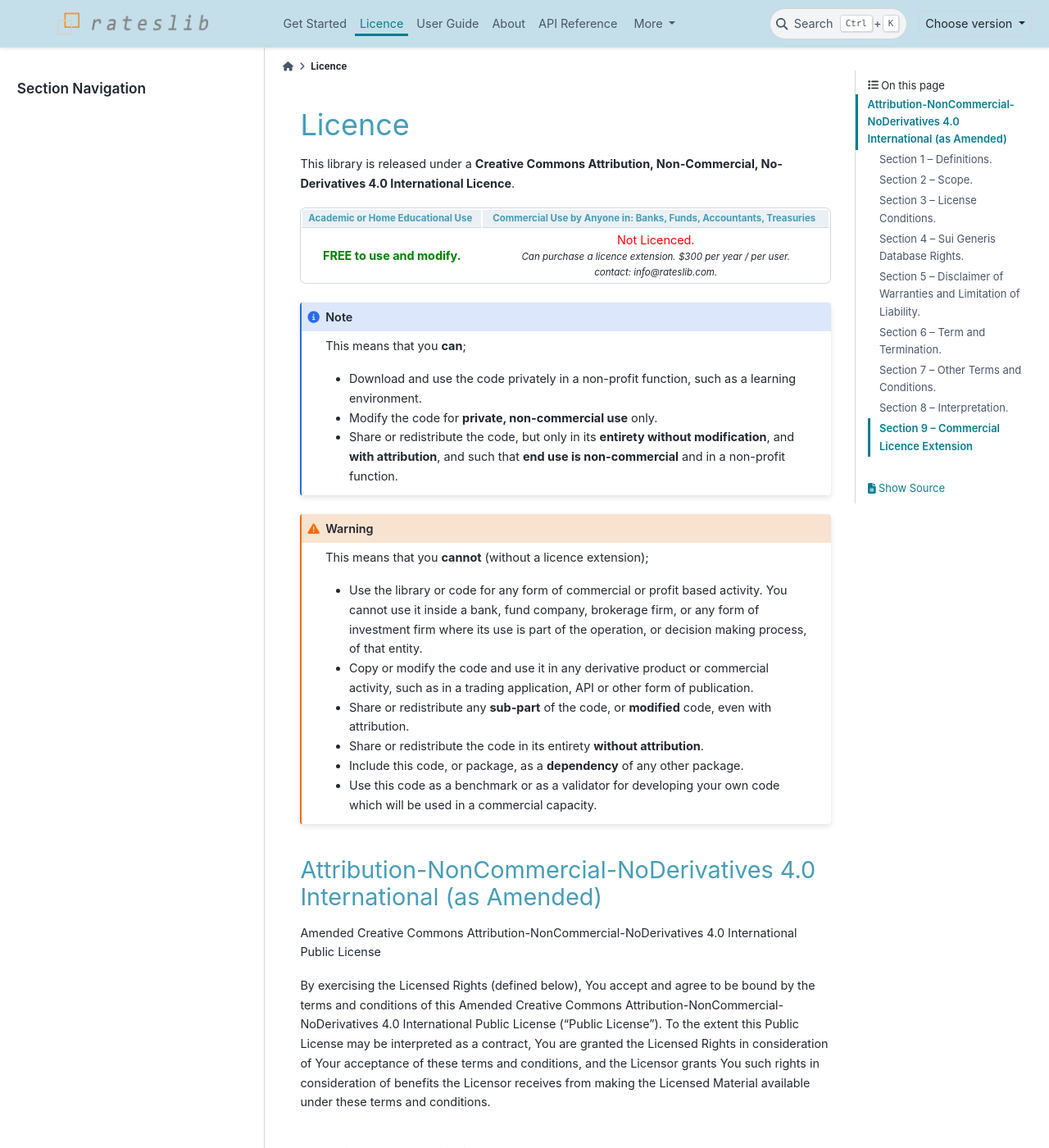
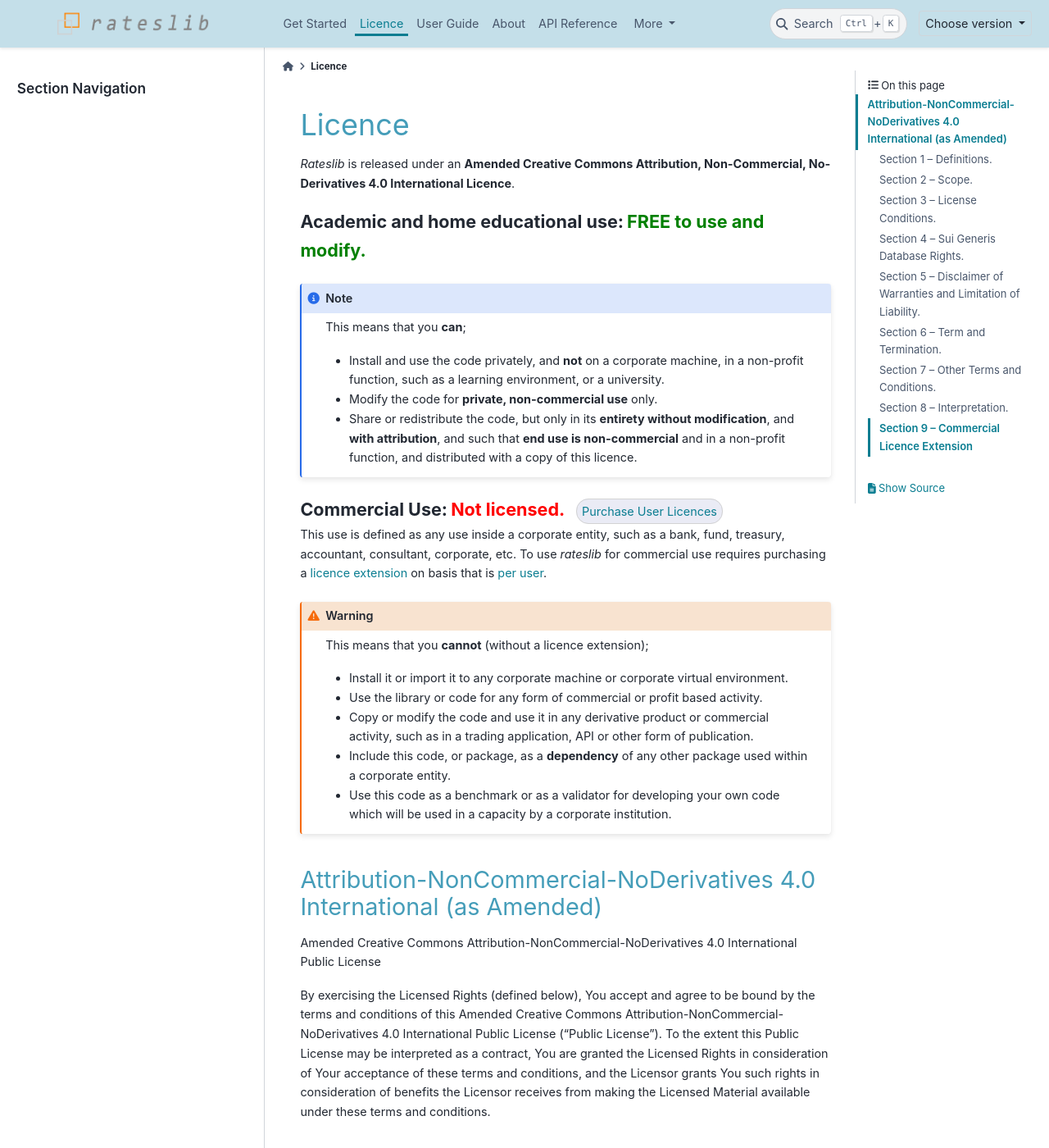
Before and after one commit to attack68/rateslib, a Sphinx documentation site: the page built from docs/source/i_licence.rst, in a window 1280 px wide and 1400 px high. Shown: the whole window at 82% size. Built offline with Sphinx 7.4.7 and the PyData theme 0.15.4, drawn with Linux system fonts in a browser that asks for light colours; comment, search, counter and statistics services are not loaded; some of the changed text lies outside the part shown.

Commit message:
RLS: 1.7.0 (pip freeze output)

```diff
--- a/docs/source/_static/css/overwrites.css
+++ b/docs/source/_static/css/overwrites.css
@@ -134,3 +134,15 @@ span.spamoff {display: none;}
   /*background-color: rgba(255, 140, 0, 0.25);*/
   background-image: linear-gradient(to right, rgba(255, 140, 0, 0.35), rgba(255,140,0,0));
 }
+
+.purchase-btn {
+  border: 1px solid lightgrey;
+  border-radius: 15px;
+  padding: 0.4em;
+  margin: 0px 10px;
+  background: #eaebf5;
+}
+
+.purchase-btn:hover {
+  border: 1px solid grey;
+}
--- a/docs/source/conf.py
+++ b/docs/source/conf.py
@@ -14,7 +14,7 @@ from rateslib import *
 # https://www.sphinx-doc.org/en/master/usage/configuration.html#project-information
 
 project = 'Rateslib'
-copyright = '2022, JHM Darbyshire'
+copyright = '2022, 2023, 2024, 2025, Siffrorna Technology Limited'
 author = 'JHM Darbyshire'
 release = '1.7.x'
 
--- a/docs/source/i_licence.rst
+++ b/docs/source/i_licence.rst
@@ -4,57 +4,46 @@
 Licence
 *******
 
-
-This library is released under a **Creative Commons Attribution, Non-Commercial,
+*Rateslib* is released under an **Amended Creative Commons Attribution, Non-Commercial,
 No-Derivatives 4.0 International Licence**.
 
 .. raw:: html
 
-   <table style="width:100%; text-align:center; border-collapse: separate; font-size:0.8em; border: 1px solid #d0d7de; border-radius: 5pt;">
-      <thead style="background-color: #ebf0f4;">
-        <tr>
-          <th style="color:#459db9; border-bottom: 1px solid #d0d7de;">Academic or Home Educational Use</th>
-          <th style="color:#459db9; border-bottom: 1px solid #d0d7de;">Commercial Use by Anyone in: Banks, Funds, Accountants, Treasuries</th>
-        </tr>
-      </thead>
-      <tbody>
-        <tr>
-          <td style="color:green; font-size: 1.25em; font-weight:bold;">FREE to use and modify.<br></td>
-          <td style="">
-          <span style="color: red; font-size:1.25em;">Not Licenced.</span><br>
-             <span style="text-align: center; font-style:italic;">
-             Can purchase a licence extension. $300 per year / per user.</span><br>
-             <span style="text-align: center; font-style:italic;">
-             contact: info<span class="spamoff">monkey wrench</span>@rateslib.com.
-             </span>
-          </td>
-        </tr>
-      </tbody>
-   </table>
+   <span style="font-size:1.5em;font-weight:bold;">Academic and home educational use:</span> <span style="color:green; font-size: 1.5em; font-weight:bold;">FREE to use and modify.</span>
 
 .. note::
 
    This means that you **can**;
 
-   - Download and use the code privately in a non-profit function, such as a learning environment.
+   - Install and use the code privately, and **not** on a corporate machine, in a non-profit function,
+     such as a learning environment, or a university.
    - Modify the code for **private, non-commercial use** only.
    - Share or redistribute the code, but only in its **entirety without modification**, and **with attribution**,
-     and such that **end use is non-commercial** and in a non-profit function.
+     and such that **end use is non-commercial** and in a non-profit function, and distributed
+     with a copy of this licence.
+
+.. raw:: html
+
+   <span style="font-size:1.5em;font-weight:bold;">Commercial Use:</span> <span style="color:red; font-size: 1.5em; font-weight:bold;">Not licensed.</span>
+   <a class="purchase-btn" href="i_purchase.html">Purchase User Licences</a>
+
+This use is defined as any use inside a corporate entity, such as a bank, fund, treasury,
+accountant, consultant, corporate, etc. To use *rateslib* for commercial use requires purchasing
+a :ref:`licence extension <licence-extension>` on basis that is :ref:`per user <licence-user>`.
+
 
 .. warning::
 
    This means that you **cannot** (without a licence extension);
 
-   - Use the library or code for any form of commercial or profit based activity. You cannot use it
-     inside a bank, fund company, brokerage firm, or any form of investment firm where
-     its use is part of the operation, or decision making process, of that entity.
+   - Install it or import it to any corporate machine or corporate virtual environment.
+   - Use the library or code for any form of commercial or profit based activity.
    - Copy or modify the code and use it in any derivative product or commercial activity,
      such as in a trading application, API or other form of publication.
-   - Share or redistribute any **sub-part** of the code, or **modified** code, even with attribution.
-   - Share or redistribute the code in its entirety **without attribution**.
-   - Include this code, or package, as a **dependency** of any other package.
+   - Include this code, or package, as a **dependency** of any other package used within
+     a corporate entity.
    - Use this code as a benchmark or as a validator for developing your own code
-     which will be used in a commercial capacity.
+     which will be used in a capacity by a corporate institution.
 
 
 Attribution-NonCommercial-NoDerivatives 4.0 International (as Amended)
@@ -168,6 +157,8 @@ Section 1 -- Definitions.
   n. You means the individual or entity exercising the Licensed Rights
      under this Public License. Your has a corresponding meaning.
 
+.. _licence-user:
+
   o. User is a person or a device that executes Rateslib source code.
      A single user constitutes:
 
@@ -190,10 +181,12 @@ Section 1 -- Definitions.
 Section 2 -- Scope.
 -------------------
 
+.. _licence-2a1:
+
   a. License grant.
 
        1. Subject to the terms and conditions of this Public License,
-          the Licensor hereby grants You a worldwide, royalty-free,
+          the Licensor hereby grants You a worldwide,
           non-sublicensable, non-exclusive, irrevocable license to
           exercise the Licensed Rights in the Licensed Material to:
 
@@ -438,15 +431,17 @@ Section 8 -- Interpretation.
      that apply to the Licensor or You, including from the legal
      processes of any jurisdiction or authority.
 
+.. _licence-extension:
+
 Section 9 -- Commercial Licence Extension
 -------------------------------------------
 
   a. The Licensor may grant explicitly, or for a royalty fee,
      a specific amendment to this licence which permits
-     Section 2.a) 1.b) for Commercial purposes as well as
+     :ref:`Section 2.a) 1.b) <licence-2a1>` for Commercial purposes as well as
      NonCommercial.
 
-  b. For the avoidance of doubt Section 2.a) 1.a) is not
+  b. For the avoidance of doubt :ref:`Section 2.a) 1.a) <licence-2a1>` is not
      amended under a Commercial Licence Extension. This provides
      the distinction between First-Hand Commercial Use and
      Second-Hand Commercial Use, the former being permitted
@@ -456,7 +451,7 @@ Section 9 -- Commercial Licence Extension
   c. Commercial Licence Extensions may be granted to an entire
      commercial entity or per User. In the case a Commercial
      Licence Extension is granted per User the definition of
-     User is as given in Section 1.
+     :ref:`User <licence-user>` is as given in Section 1.
 
   d. Commercial Licence Extensions are granted with their own
      terms of contract which often involve a negotiated fee
```
Also changed, not shown: docs/source/i_purchase.rst (added, +30 -0 lines), docs/source/index.rst (+11 -38 lines).
